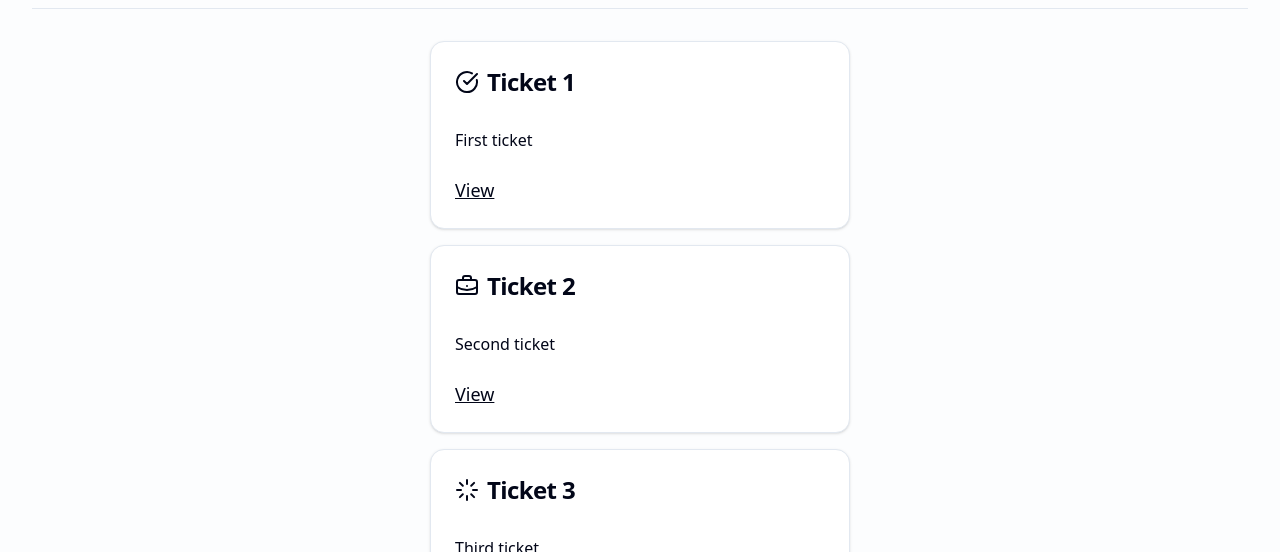
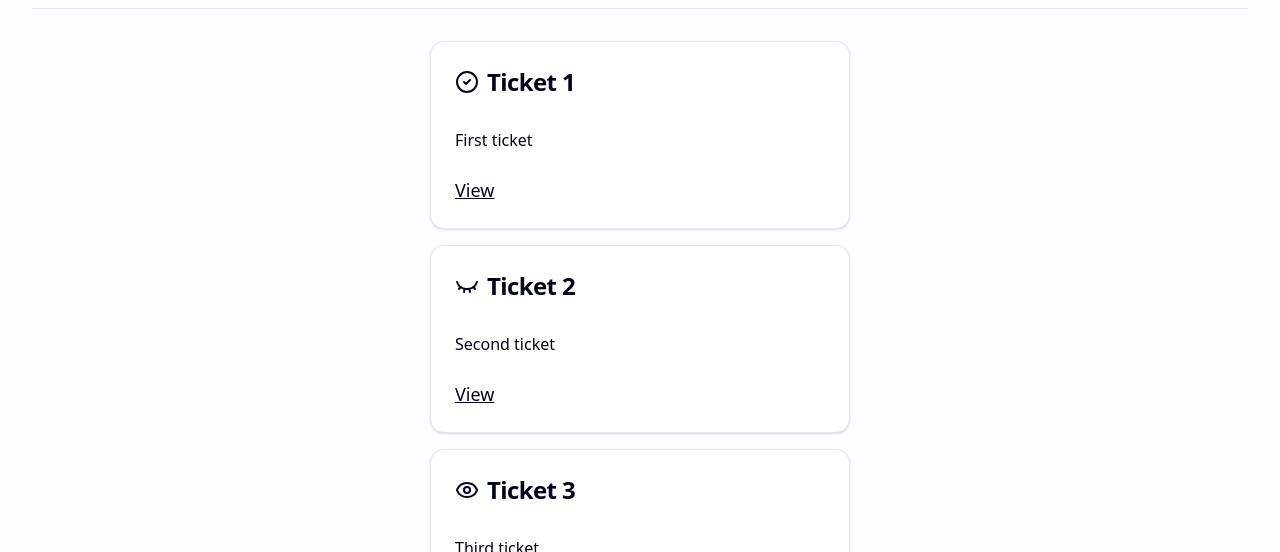
Before and after one commit to SoftDevLiz/the-road-to-next--basic--app, a Next.js app: page /tickets in a window 1280 px wide. Shown: the part 176-728 px from the top of the page. Built offline with nearby package versions, Linux system fonts and the light colour scheme.

Commit message:
Change icons

```diff
--- a/src/app/tickets/page.tsx
+++ b/src/app/tickets/page.tsx
@@ -1,4 +1,4 @@
-import { LucideBriefcaseBusiness,LucideCircleCheckBig, LucideLoader } from 'lucide-react';
+import { LucideCircleCheck,LucideEye, LucideEyeClosed } from 'lucide-react';
 import Link from 'next/link';
 import { Card, CardContent, CardFooter, CardHeader, CardTitle } from '@/components/ui/card'
 import { Separator } from '@/components/ui/separator'
@@ -7,9 +7,9 @@ import { ticketPath } from '@/paths';
 
 /** Holds the icon SVGS */
 const TICKET_ICONS = {
-    OPEN: <LucideBriefcaseBusiness />,
-    IN_PROGRESS: <LucideLoader />,
-    DONE: <LucideCircleCheckBig />,
+    OPEN: <LucideEyeClosed />,
+    IN_PROGRESS: <LucideEye />,
+    DONE: <LucideCircleCheck />,
 }
 
 const TicketsPage = () => {
```
